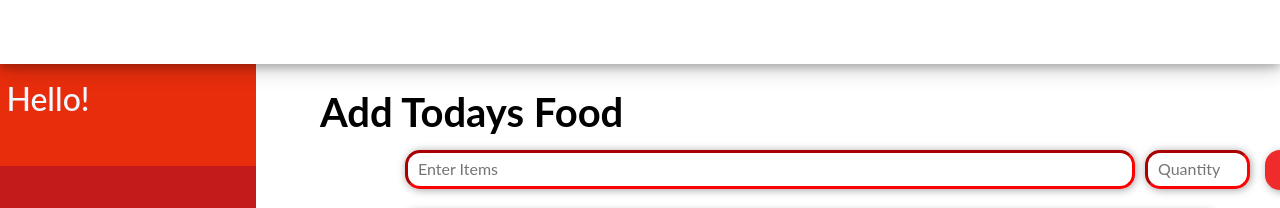
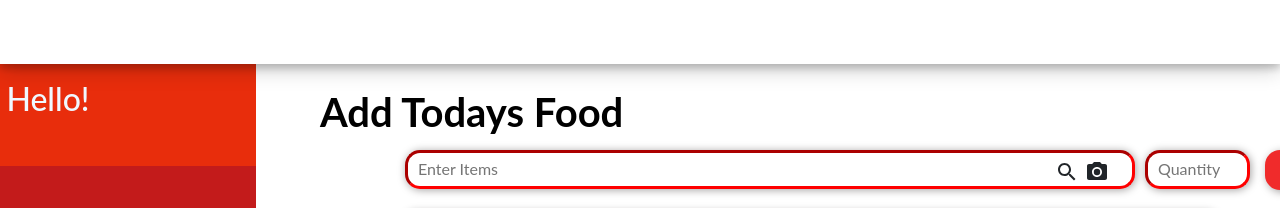
Before and after one commit to Zreyas/Calo-Track, a React (Create React App) app in the folder calo/: page /dash in a window 1280 px wide. Shown: the top 208 px of the page. Built offline with nearby package versions, Linux system fonts and the light colour scheme.

Commit message:
final coommit

```diff
--- a/calo/package.json
+++ b/calo/package.json
@@ -11,7 +11,9 @@
     "@fortawesome/free-solid-svg-icons": "^6.1.1",
     "@fortawesome/react-fontawesome": "^0.2.0",
     "@ifct2017/compositions": "^2.0.5",
+    "@mui/icons-material": "^5.8.4",
     "@mui/material": "^5.9.3",
+    "@mui/styled-engine-sc": "^5.9.3",
     "@testing-library/jest-dom": "^5.16.4",
     "@testing-library/react": "^13.2.0",
     "@testing-library/user-event": "^13.5.0",
@@ -38,6 +40,7 @@
     "react-dom": "^18.1.0",
     "react-router-dom": "^5.2.0",
     "react-scripts": "5.0.1",
+    "styled-components": "^5.3.5",
     "touch": "^3.1.0",
     "typescript": "^4.7.2",
     "web-vitals": "^2.1.4"
--- a/calo/src/dashboard.js
+++ b/calo/src/dashboard.js
@@ -11,6 +11,9 @@ import run from './exercise png/running.png';
 import jump from './exercise png/jump.png';
 import crunch from './exercise png/crunch.png';
 import swim from './exercise png/swimming.png';
+import SearchIcon from '@mui/icons-material/Search';
+import PhotoCameraIcon from '@mui/icons-material/PhotoCamera';
+import FoodData from './foodname.json';
 
 
 
@@ -306,7 +309,16 @@ const Dashboard = () => {
       <form  onSubmit={storeItems}>
       <div className='todaysfoodsearch'>
           <input name="food" type="text" value={input}  onChange={handleChange}  placeholder='Enter Items'/>
+
+          <div className='SearchIcon'>
+              <SearchIcon />
+          </div>
+          <div className='CameraIcon'>
+               <PhotoCameraIcon />
+          </div>
       </div>
+
+
       <div className="quantity">
          <input type="number" name="quantity" placeholder='Quantity' />
       </div>
--- a/calo/src/index.css
+++ b/calo/src/index.css
@@ -513,7 +513,7 @@ h4{
 
   position: absolute;
   left: 525px;
-  top: 90px;
+  top:90px;
 
 }
 
@@ -535,3 +535,17 @@ h4{
   top:60px;
   margin-top: -20px;
 }
+
+.SearchIcon{
+  position: absolute;
+  margin-left: 80px;
+  margin-top: 43px;
+}
+
+
+
+.CameraIcon{
+  position: absolute;
+  margin-left: 110px;
+  margin-top: 43px;
+}
```
Also changed, not shown: 2 other files (tests, documents, lock files or other folders).
